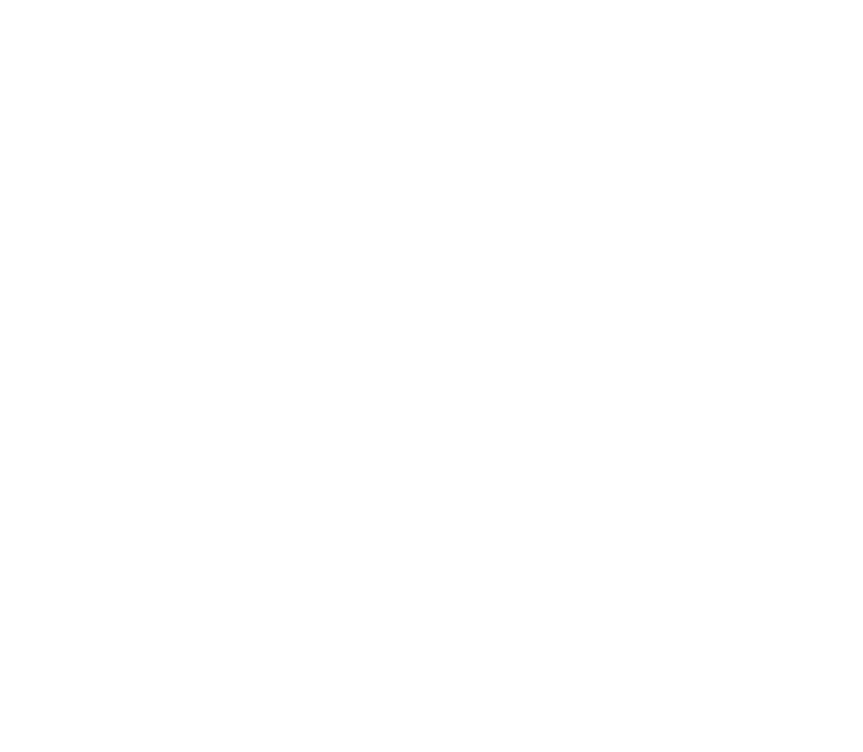
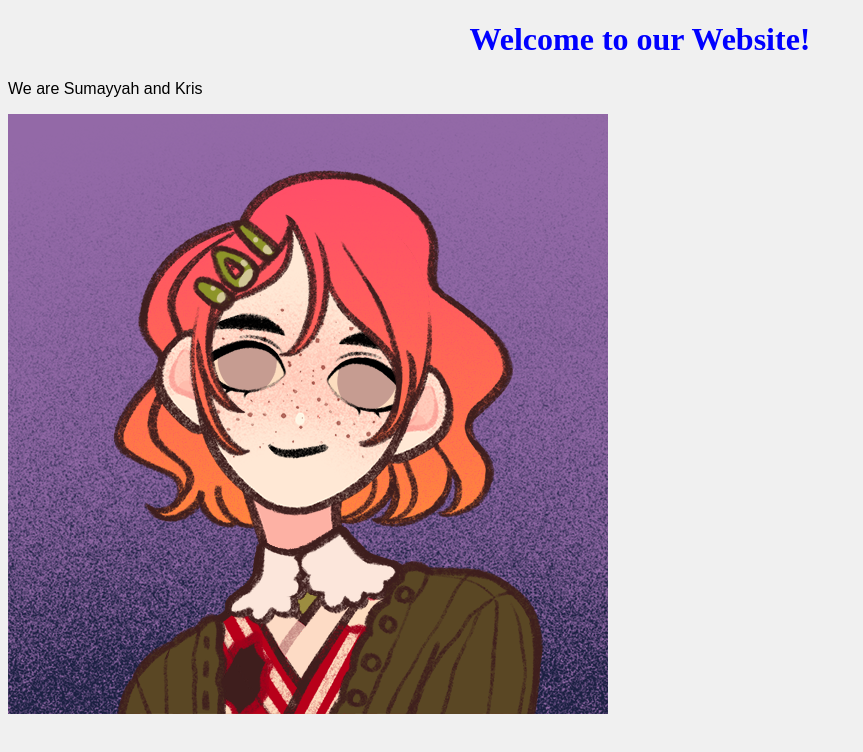
Before and after one commit to FAC-community/FAC-sumayyah-kris-webpage, a plain HTML site: page index.html in a window 1280 px wide. Shown: the whole page, without its empty margins (0-863 px from the left). Drawn offline with Linux system fonts and the light colour scheme.

Commit message:
add some content and styling

```diff
--- a/index.html
+++ b/index.html
@@ -7,6 +7,12 @@
     <title>Document</title>
 </head>
 <body>
+    <header></header>
+    <main>
+        <h1>Welcome to our Website!</h1>
+        <p>We are Sumayyah and Kris</p>
+        <img src="assets/kris.png" alt="Kris' avatar">
+    </main>
 
 </body>
 </html>
--- a/style.css
+++ b/style.css
@@ -0,0 +1,13 @@
+body {
+    background-color: #f0f0f0;
+}
+
+h1 {
+    color: blue;
+    text-align: center;
+}
+
+p {
+    font-family: Arial, Helvetica, sans-serif;
+    font-size: 16px;
+}
```
Also changed, not shown: assets/kris.png (added).
